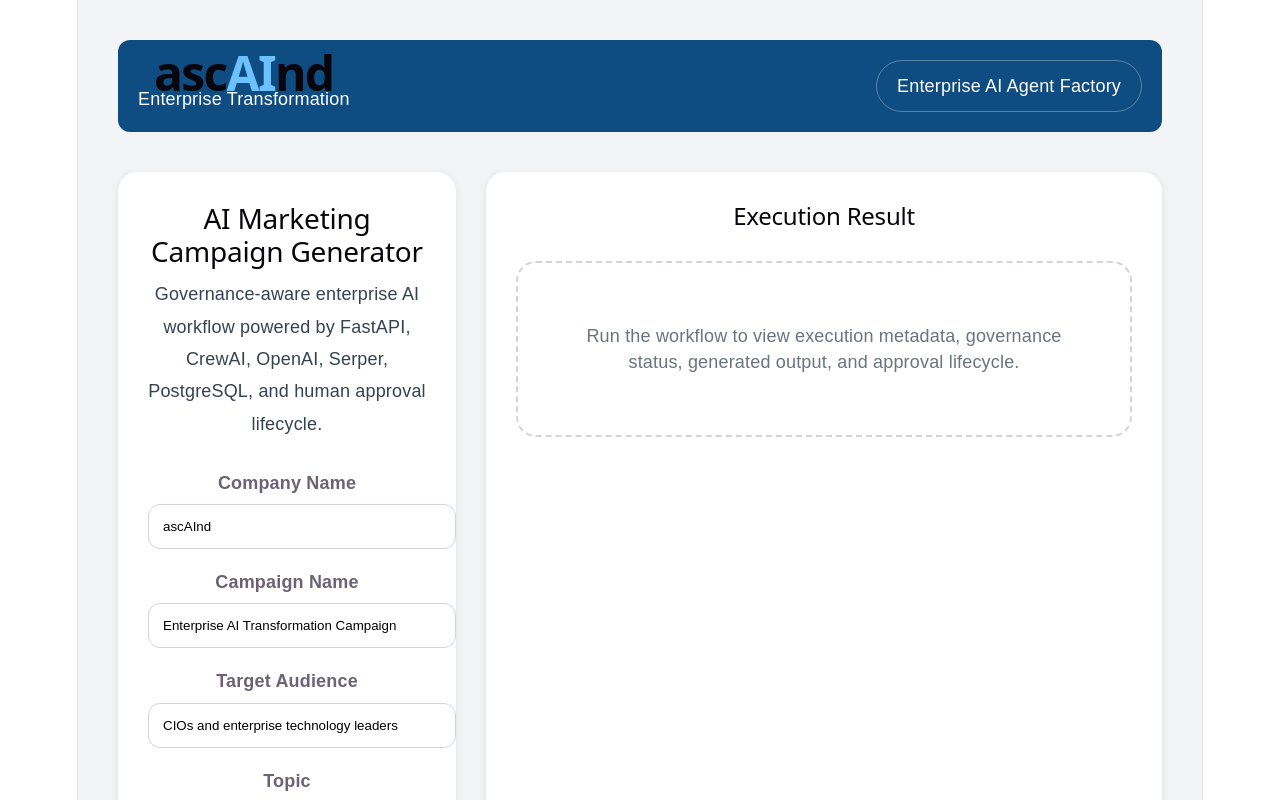
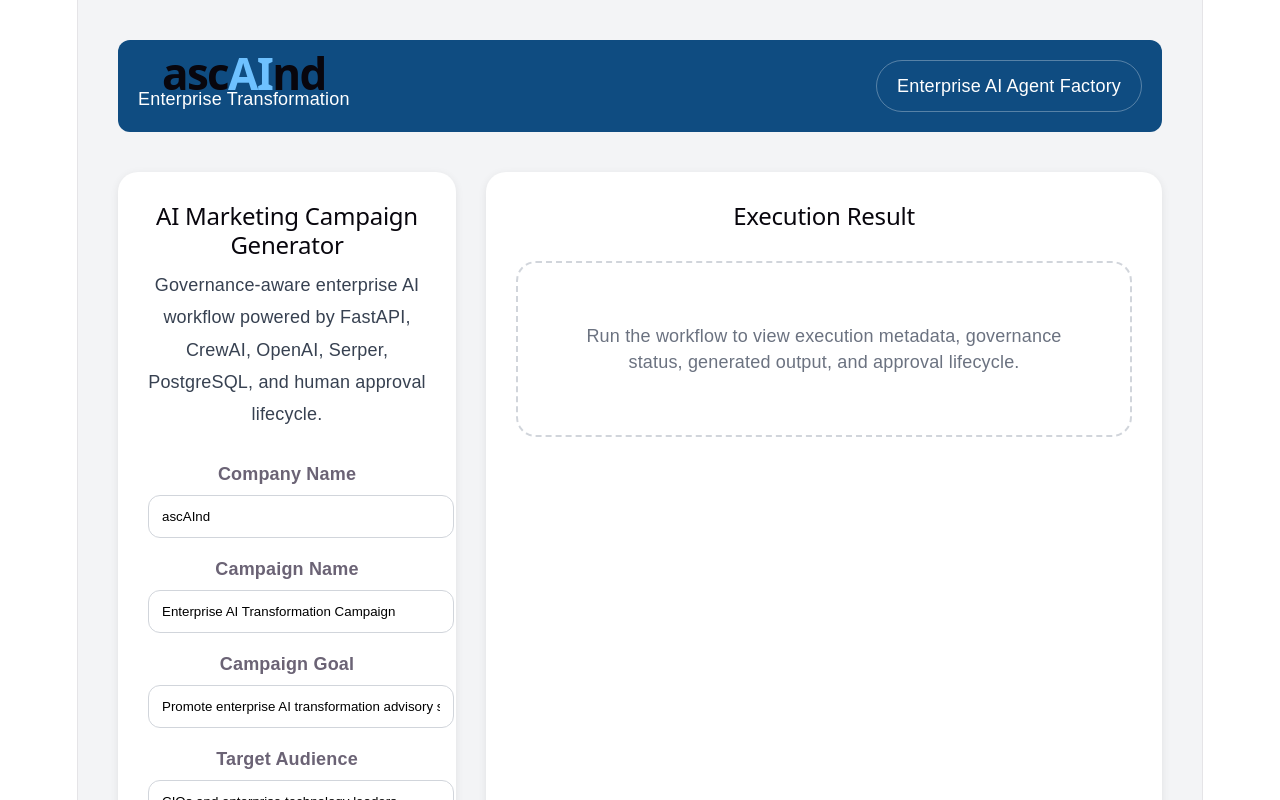
Before and after one commit to ysuneja06/enterprise-ai-agent-factory, a React app in the folder frontend/: page / in a window 1280 px wide. Shown: the top 800 px of the page. Built offline with nearby package versions, Linux system fonts and the light colour scheme; no server answers; the HTML template or start-up script is replaced by a standard one.

Commit message:
Send complete campaign payload from frontend

```diff
--- a/frontend/src/App.jsx
+++ b/frontend/src/App.jsx
@@ -1,21 +1,36 @@
 import { useState } from "react";
 
 const API_BASE_URL =
-  import.meta.env.VITE_API_BASE_URL ||
-  "http://127.0.0.1:8000";
+  import.meta.env.VITE_API_BASE_URL || "http://127.0.0.1:8000";
 
 function App() {
   const [formData, setFormData] = useState({
     company_name: "ascAInd",
     campaign_name: "Enterprise AI Transformation Campaign",
+    campaign_goal: "Promote enterprise AI transformation advisory services",
     target_audience: "CIOs and enterprise technology leaders",
     topic: "Enterprise AI Transformation",
     tone: "Executive and strategic",
+    call_to_action: "Schedule a transformation strategy discussion",
     governance_mode: "Strict",
+    model_name: "gpt-4o-mini",
+    input_cost_per_1m_tokens: 0.15,
+    output_cost_per_1m_tokens: 0.6,
   });
 
   const [result, setResult] = useState(null);
   const [loading, setLoading] = useState(false);
+
+  const visibleFields = [
+    "company_name",
+    "campaign_name",
+    "campaign_goal",
+    "target_audience",
+    "topic",
+    "tone",
+    "call_to_action",
+    "governance_mode",
+  ];
 
   const handleChange = (e) => {
     setFormData({
@@ -26,22 +41,28 @@ function App() {
 
   const runWorkflow = async () => {
     setLoading(true);
+    setResult(null);
 
     try {
-      const response = await fetch(
-        `${API_BASE_URL}/run-marketing-campaign`,
-        {
+      const response = await fetch(`${API_BASE_URL}/run-marketing-campaign`, {
         method: "POST",
         headers: {
           "Content-Type": "application/json",
         },
         body: JSON.stringify(formData),
-        }
-      );
+      });
 
       const data = await response.json();
 
+      if (!response.ok) {
+        setResult({
+          status: "error",
+          message: "Backend returned an error.",
+          details: data,
+        });
+      } else {
         setResult(data);
+      }
     } catch (error) {
       setResult({
         status: "error",
@@ -76,16 +97,9 @@ function App() {
         }}
       >
         <div>
-          <h1
-            style={{
-              margin: 0,
-              fontSize: "48px",
-              fontWeight: "bold",
-            }}
-          >
+          <h1 style={{ margin: 0, fontSize: "44px", fontWeight: "bold" }}>
             asc<span style={{ color: "#6ec1ff" }}>AI</span>nd
           </h1>
-
           <p style={{ margin: 0 }}>Enterprise Transformation</p>
         </div>
 
@@ -115,13 +129,7 @@ function App() {
             boxShadow: "0 2px 8px rgba(0,0,0,0.08)",
           }}
         >
-          <h2
-            style={{
-              textAlign: "center",
-              marginBottom: "10px",
-              fontSize: "28px",
-            }}
-          >
+          <h2 style={{ textAlign: "center", marginBottom: "10px" }}>
             AI Marketing Campaign Generator
           </h2>
 
@@ -133,13 +141,12 @@ function App() {
               marginBottom: "30px",
             }}
           >
-            Governance-aware enterprise AI workflow powered by
-            FastAPI, CrewAI, OpenAI, Serper, PostgreSQL, and
-            human approval lifecycle.
+            Governance-aware enterprise AI workflow powered by FastAPI, CrewAI,
+            OpenAI, Serper, PostgreSQL, and human approval lifecycle.
           </p>
 
-          {Object.keys(formData).map((key) => (
-            <div key={key} style={{ marginBottom: "20px" }}>
+          {visibleFields.map((key) => (
+            <div key={key} style={{ marginBottom: "18px" }}>
               <label
                 style={{
                   display: "block",
@@ -158,7 +165,7 @@ function App() {
                   onChange={handleChange}
                   style={{
                     width: "100%",
-                    padding: "14px",
+                    padding: "13px",
                     borderRadius: "12px",
                     border: "1px solid #d1d5db",
                   }}
@@ -175,7 +182,7 @@ function App() {
                   onChange={handleChange}
                   style={{
                     width: "100%",
-                    padding: "14px",
+                    padding: "13px",
                     borderRadius: "12px",
                     border: "1px solid #d1d5db",
                   }}
@@ -192,11 +199,11 @@ function App() {
               padding: "16px",
               borderRadius: "14px",
               border: "none",
-              backgroundColor: "#0f4c81",
+              backgroundColor: loading ? "#94a3b8" : "#0f4c81",
               color: "white",
               fontSize: "18px",
               fontWeight: "bold",
-              cursor: "pointer",
+              cursor: loading ? "not-allowed" : "pointer",
             }}
           >
             {loading
@@ -213,12 +220,7 @@ function App() {
             boxShadow: "0 2px 8px rgba(0,0,0,0.08)",
           }}
         >
-          <h2
-            style={{
-              textAlign: "center",
-              marginBottom: "30px",
-            }}
-          >
+          <h2 style={{ textAlign: "center", marginBottom: "30px" }}>
             Execution Result
           </h2>
 
@@ -232,23 +234,30 @@ function App() {
                 }}
               >
                 <strong>Status</strong>
-
-                <div
-                  style={{
-                    float: "right",
-                    fontWeight: "bold",
-                  }}
-                >
-                  {result.status}
+                <div style={{ float: "right", fontWeight: "bold" }}>
+                  {result.status || "completed"}
                 </div>
               </div>
 
-              <h3
-                style={{
-                  textAlign: "center",
-                  marginBottom: "20px",
-                }}
-              >
+              {result.execution_id && (
+                <div style={{ marginBottom: "12px" }}>
+                  <strong>Execution ID:</strong> {result.execution_id}
+                </div>
+              )}
+
+              {result.approval_status && (
+                <div style={{ marginBottom: "12px" }}>
+                  <strong>Approval Status:</strong> {result.approval_status}
+                </div>
+              )}
+
+              {result.estimated_cost_usd && (
+                <div style={{ marginBottom: "12px" }}>
+                  <strong>Estimated Cost:</strong> ${result.estimated_cost_usd}
+                </div>
+              )}
+
+              <h3 style={{ textAlign: "center", marginBottom: "20px" }}>
                 Generated Output
               </h3>
 
@@ -261,6 +270,7 @@ function App() {
                   overflowX: "auto",
                   lineHeight: "1.8",
                   whiteSpace: "pre-wrap",
+                  maxHeight: "650px",
                 }}
               >
                 {JSON.stringify(result, null, 2)}
@@ -276,9 +286,8 @@ function App() {
                 borderRadius: "20px",
               }}
             >
-              Run the workflow to view execution metadata,
-              governance status, generated output, and approval
-              lifecycle.
+              Run the workflow to view execution metadata, governance status,
+              generated output, and approval lifecycle.
             </div>
           )}
         </div>
```
Lines whose indentation alone changed are shown as unchanged.
